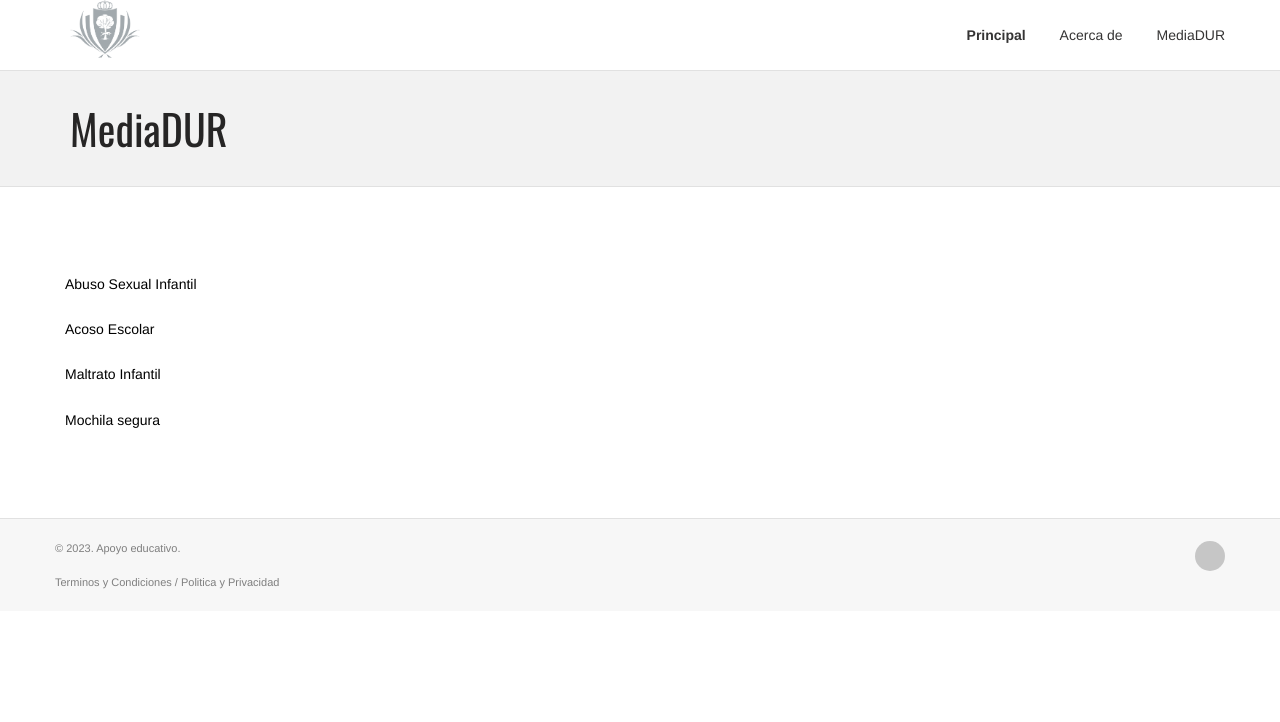
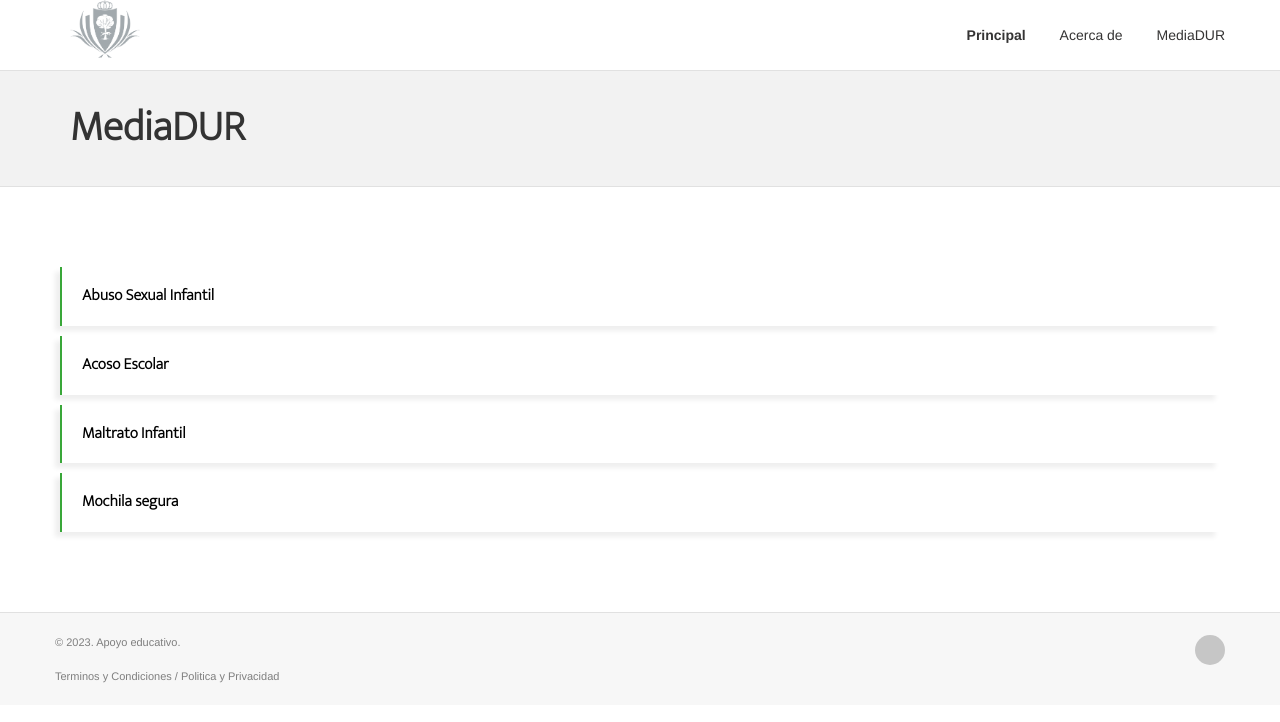
Before and after one commit to GustavoMayorgaGtz/EducaLaguna, a PHP site: page /DECIDE/Tabs/SubMediaDUR/M_Principal.php in a window 1280 px wide. Shown: the top 722 px of the page. Run offline with PHP 8.4, Linux system fonts and the light colour scheme; some libraries are stand-ins or nearby versions; some web fonts are replaced.

Commit message:
Diseño de menu

```diff
--- a/Tabs/SubMediaDUR/M_Principal.php
+++ b/Tabs/SubMediaDUR/M_Principal.php
@@ -4,7 +4,9 @@
         <html lang="es">
             <head>
                 <meta charset="utf-8">
-                <title>MediaDUR</title>
+                <title>MediaDUR
+
+                </title>
                 <meta http-equiv="X-UA-Compatible" content="IE=edge">
                 <meta name="keywords" content="HTML5 Template">
                 <meta name="description" content="Mist — Multi-Purpose HTML Template">
@@ -28,6 +30,8 @@
                 <link href="../../css/responsive.css" rel="stylesheet">
                 <link href="../../css/color.css" rel="stylesheet">
                 <link rel="stylesheet" href="./mediadur.css">
+                <link rel="stylesheet" href="./style/M_principalstyle.css">
+                <link rel="stylesheet" href="../../components/navstyle.css">
             </head>
             <body>
                 <div id="page">
@@ -50,10 +54,10 @@
                     <section class="page-section">
                         <div class="container">
                             <ul class="lista-links">
-                                <li><a href="<?php echo $nav->host; ?>/Tabs/SubMediaDUR/M_AbSxInf.php">Abuso Sexual Infantil</a></li>
-                                <li><a href="<?php echo $nav->host; ?>/Tabs/SubMediaDUR/M_AcEs.php">Acoso Escolar</a></li>
-                                <li><a href="<?php echo $nav->host; ?>/Tabs/SubMediaDUR/M_MaIn.php">Maltrato Infantil</a></li>
-                                <li><a href="<?php echo $nav->host; ?>/Tabs/SubMediaDUR/M_MoSe.php">Mochila segura</a></li>
+                                <li class="opcions"><a  href="<?php echo $nav->host; ?>/Tabs/SubMediaDUR/M_AbSxInf.php">Abuso Sexual Infantil</a></li>
+                                <li class="opcions"><a  href="<?php echo $nav->host; ?>/Tabs/SubMediaDUR/M_AcEs.php">Acoso Escolar</a></li>
+                                <li class="opcions"><a  href="<?php echo $nav->host; ?>/Tabs/SubMediaDUR/M_MaIn.php">Maltrato Infantil</a></li>
+                                <li class="opcions"><a  href="<?php echo $nav->host; ?>/Tabs/SubMediaDUR/M_MoSe.php">Mochila segura</a></li>
                             </ul>
                         </div>
                     </section>
--- /dev/null
+++ b/Tabs/SubMediaDUR/style/M_principalstyle.css
@@ -0,0 +1,25 @@
+@import url('https://fonts.googleapis.com/css2?family=Mukta:wght@200&display=swap');
+/* font-family: 'Mukta', sans-serif; */
+.opcions{
+    font-family: 'Mukta', sans-serif;
+    font-weight: bold;
+    font-size: 16px;
+    padding: 5px 10px;
+    border-left: 2px solid rgb(57, 167, 57);
+    animation-iteration-count: 1;
+    animation: 2s slide !important;
+    animation-fill-mode: forwards;
+    margin: 5px;
+    box-shadow: -5px 5px 5px rgba(0, 0, 0, 0.068);
+}
+
+@keyframes slide{
+    0%{
+        transform: translateX(-100%);
+        opacity: 0;
+    }
+    100%{
+        transform: translateX(0%);
+        opacity: 1;
+    }
+}
--- a/components/nav.php
+++ b/components/nav.php
@@ -95,7 +95,7 @@ class Nav {
                     <div class="page-header">
                         <div class="container">
                             <div class="col-md-12">
-                                <h1 class="title text-color2"><?php echo $this->title; ?></h1>
+                                <h1 class="nav-title"><?php echo $this->title; ?></h1>
                             </div>
                         </div>
                     </div>
--- /dev/null
+++ b/components/navstyle.css
@@ -0,0 +1,6 @@
+@import url('https://fonts.googleapis.com/css2?family=Mukta:wght@200&display=swap');
+/* font-family: 'Mukta', sans-serif; */
+.nav-title{
+    font-family: 'Mukta', sans-serif;
+    font-weight: bolder;
+}
```
